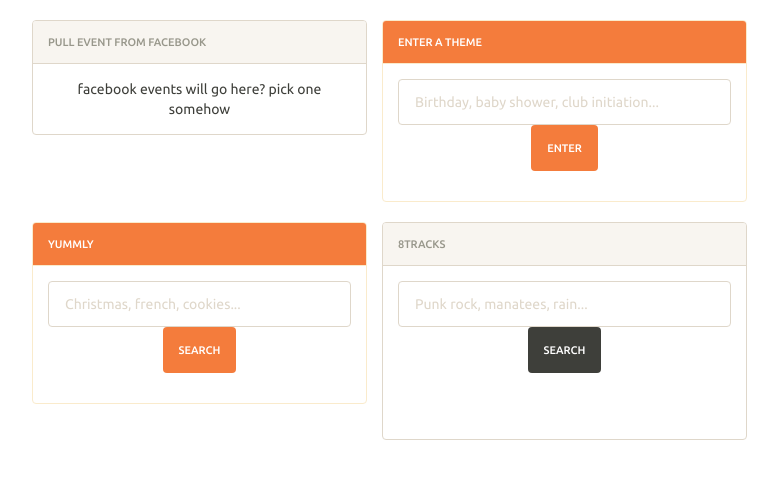
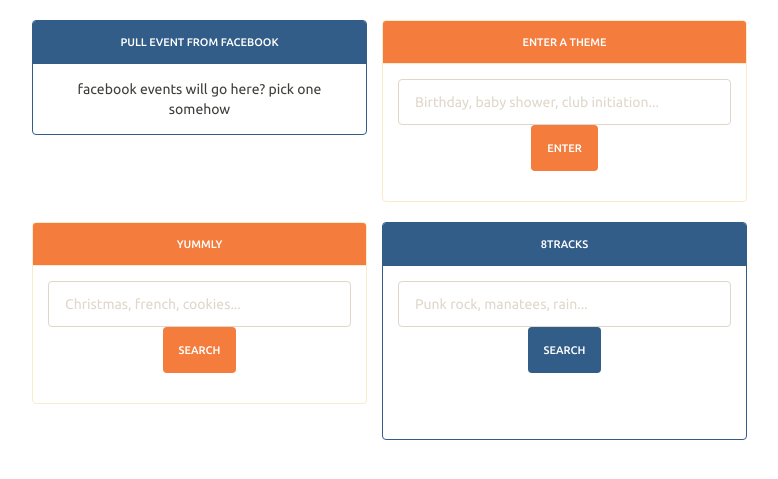
Before and after one commit to mchaiken/Event-Narwhal, a Flask app: template templates/new_event.html in a window 1280 px wide. Shown: the part 64-543 px from the top of the page, without its empty margins (258-1036 px from the left). Run offline with Flask 2, Linux system fonts and the light colour scheme; the template is opened without the code that fills it, so the values that code supplies are empty; parts of the project's set-up code (start-up, migrations or seed data) failed here and were passed over; some libraries are stand-ins or nearby versions.

Commit message:
trying to get around merge issues again

```diff
--- a/templates/new_event.html
+++ b/templates/new_event.html
@@ -11,10 +11,12 @@
         <!-- pull event from facebook -->
         <div class="col-md-6">
 
-            <div class="panel panel-default">
+            <div class="panel panel-primary">
 
                 <div class="panel-heading">
-                    <h3 class="panel-title">Pull event from Facebook</h3>
+                    <center>
+                        <h3 class="panel-title">Pull event from Facebook</h3>
+                    </center>
                 </div>
 
                 <div class="panel-body">
@@ -35,7 +37,9 @@
             <div class="panel panel-warning">
 
                 <div class="panel-heading">
-                    <h3 class="panel-title">Enter a theme</h3>
+                    <center>
+                        <h3 class="panel-title">Enter a theme</h3>
+                    </center>
                 </div>
 
                 <div class="panel-body">
@@ -70,7 +74,10 @@
             <div class="panel panel-warning">
 
                 <div class="panel-heading">
-                    <h3 class="panel-title">Yummly</h3>
+                    <center>
+                        <h3 class="panel-title">Yummly</h3>
+                    </center>
+
                 </div>
 
                 <div class="panel-body">
@@ -93,12 +100,14 @@
         </div> <!-- /col -->
 
         <!-- keyword for 8tracks -->
-        <div class=" col-md-offset-6">
+        <div class="col-md-offset-6">
 
-            <div class="panel panel-default">
+            <div class="panel panel-primary">
 
                 <div class="panel-heading">
-                    <h3 class="panel-title">8tracks</h3>
+                    <center>
+                        <h3 class="panel-title">8tracks</h3>
+                    </center>
                 </div>
 
                 <div class="panel-body">
@@ -108,7 +117,7 @@
                             <div class="form-group">
 
                                 <input type="text" class="form-control" id="8keys" placeholder="Punk rock, manatees, rain..."/>
-                                <button type="submit" class="btn btn-default">Search</button>
+                                <button type="submit" class="btn btn-primary">Search</button>
 
                             </div> <!-- /form-group -->
                         </form>
```
